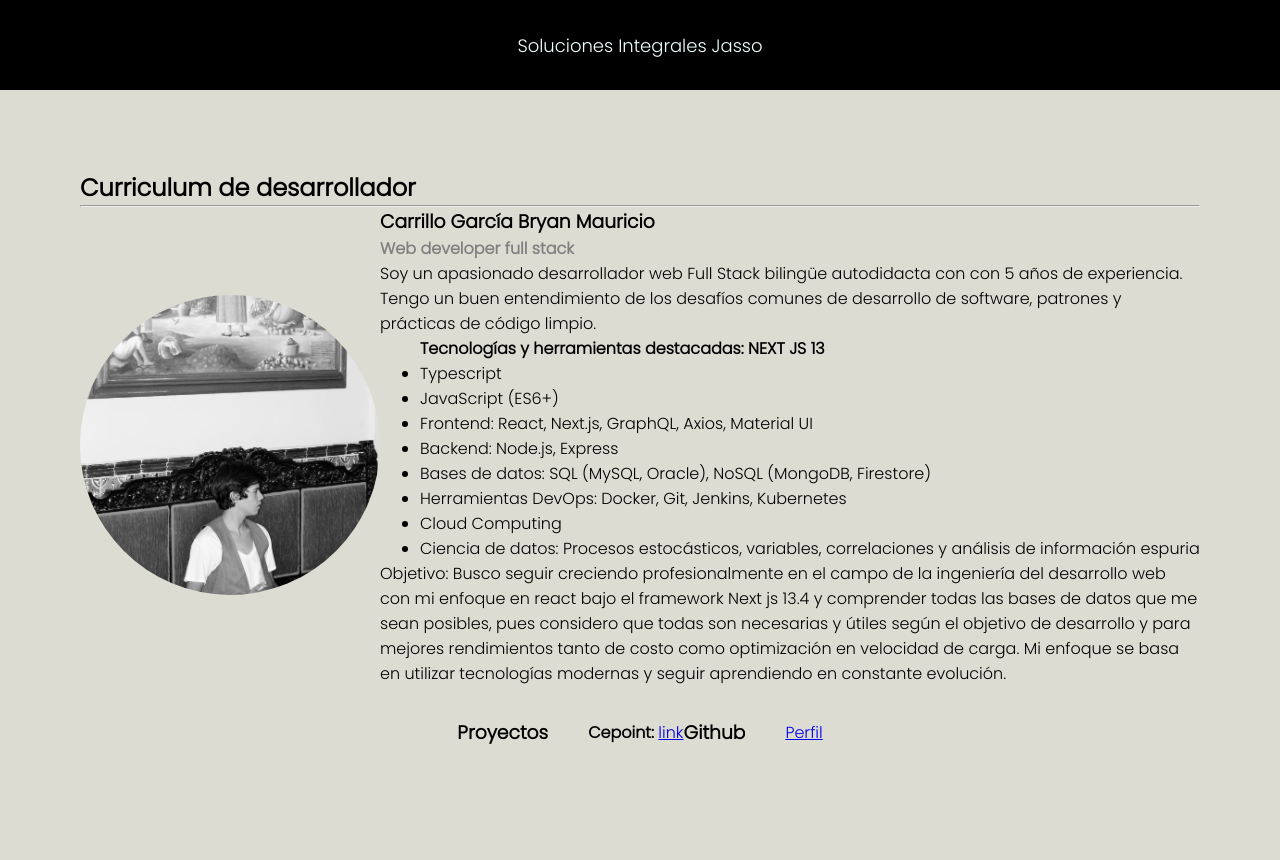
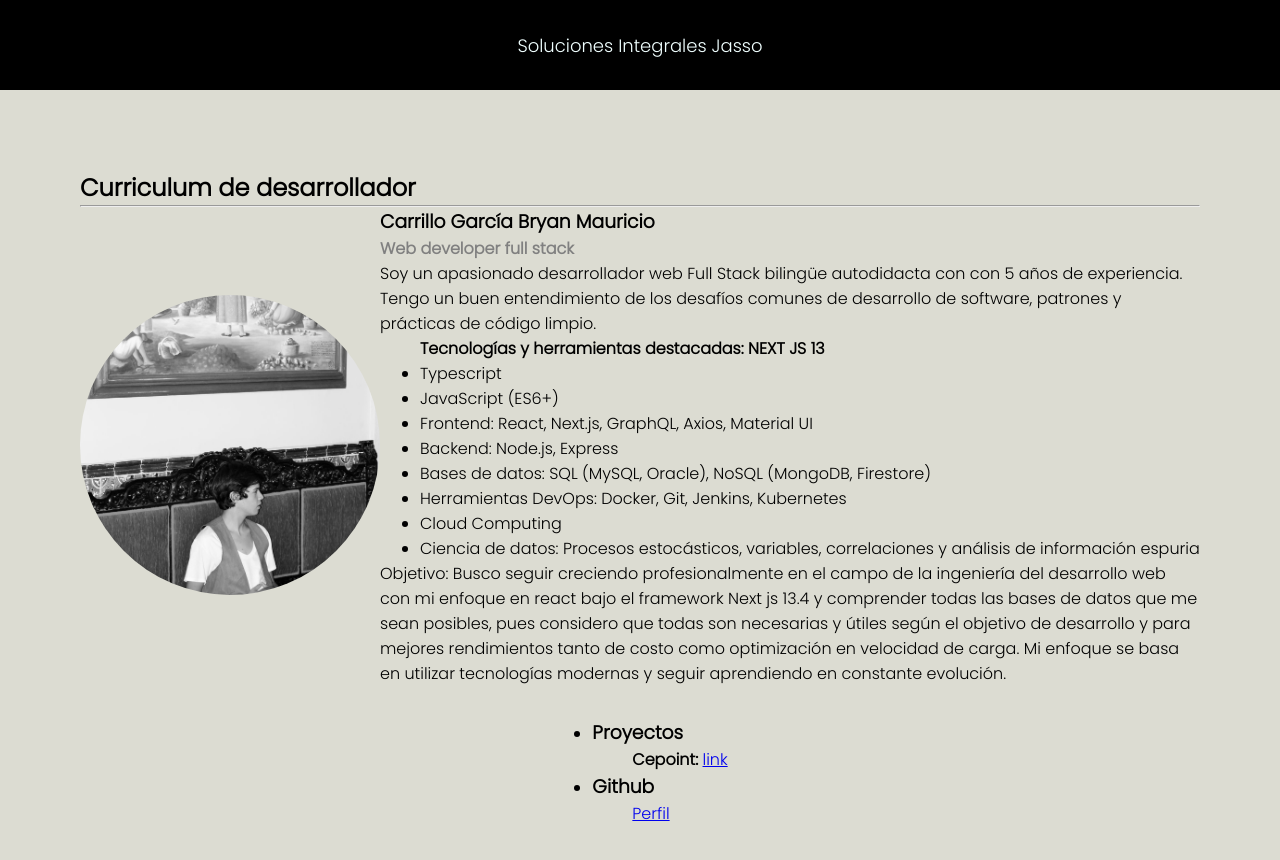
Before and after one commit to T-Carri/ProyectosEscolares, a plain HTML site: page curriculum.html in a window 1280 px wide. Before the commit the page ends 827 px from the top, so only its background shows below. Drawn offline with Linux system fonts and the light colour scheme.

Commit message:
08sep2023-1044

```diff
--- a/curriculum.html
+++ b/curriculum.html
@@ -64,10 +64,16 @@
 
 </div>
 <div class="contenidocurriculum" style="margin: 2em;" >
-    <h3>Proyectos</h3>
-    <ul><strong>Cepoint:</strong> <a href="https://soft-hotteok-5382e4.netlify.app" target="_blank">link</a></ul>
-    <h3>Github</h3>
-    <ul> <a href="https://github.com/T-Carri" target="_blank">Perfil</a></ul>
+    <ul>
+        <li> <h3>Proyectos</h3>
+            <ul><strong>Cepoint:</strong> <a href="https://soft-hotteok-5382e4.netlify.app" target="_blank">link</a></ul></li>
+        <li><h3>Github</h3>
+            <ul> <a href="https://github.com/T-Carri" target="_blank">Perfil</a></ul></li>
+
+    </ul>
+
+
+
 </div>
         </div>
 
```
